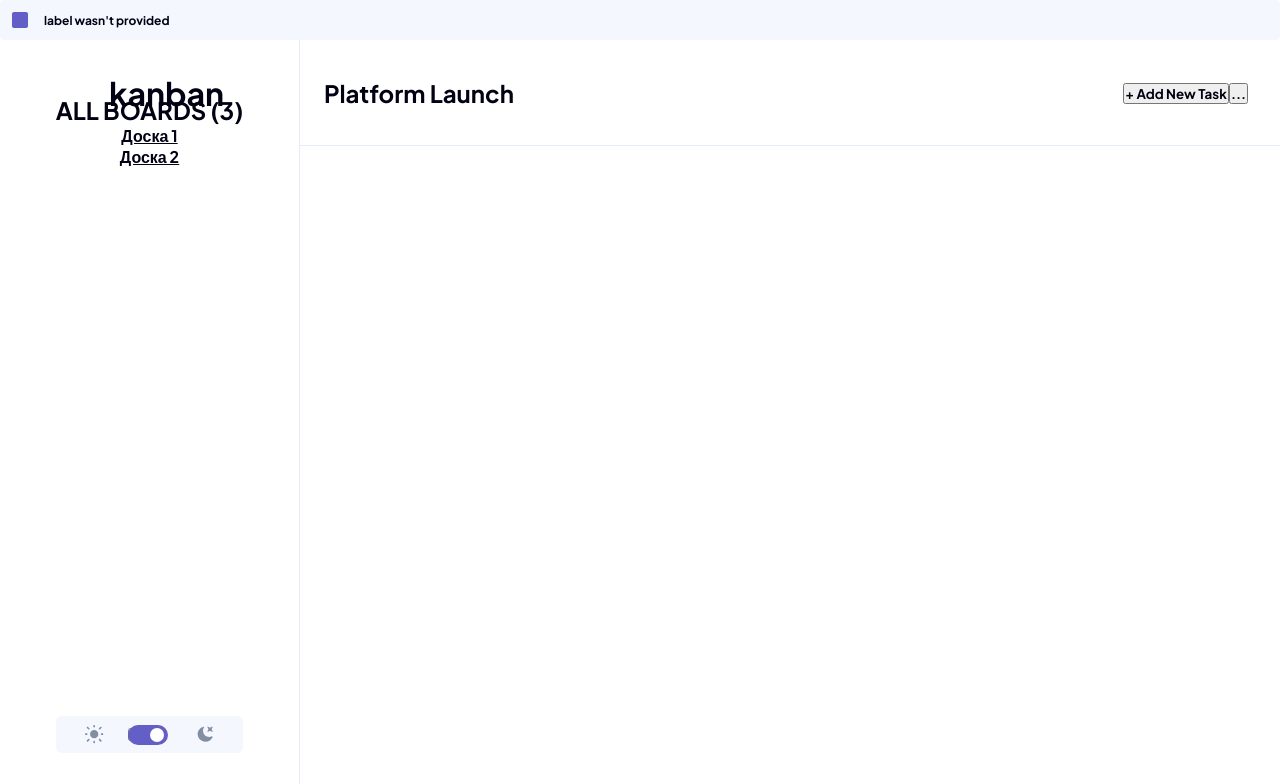
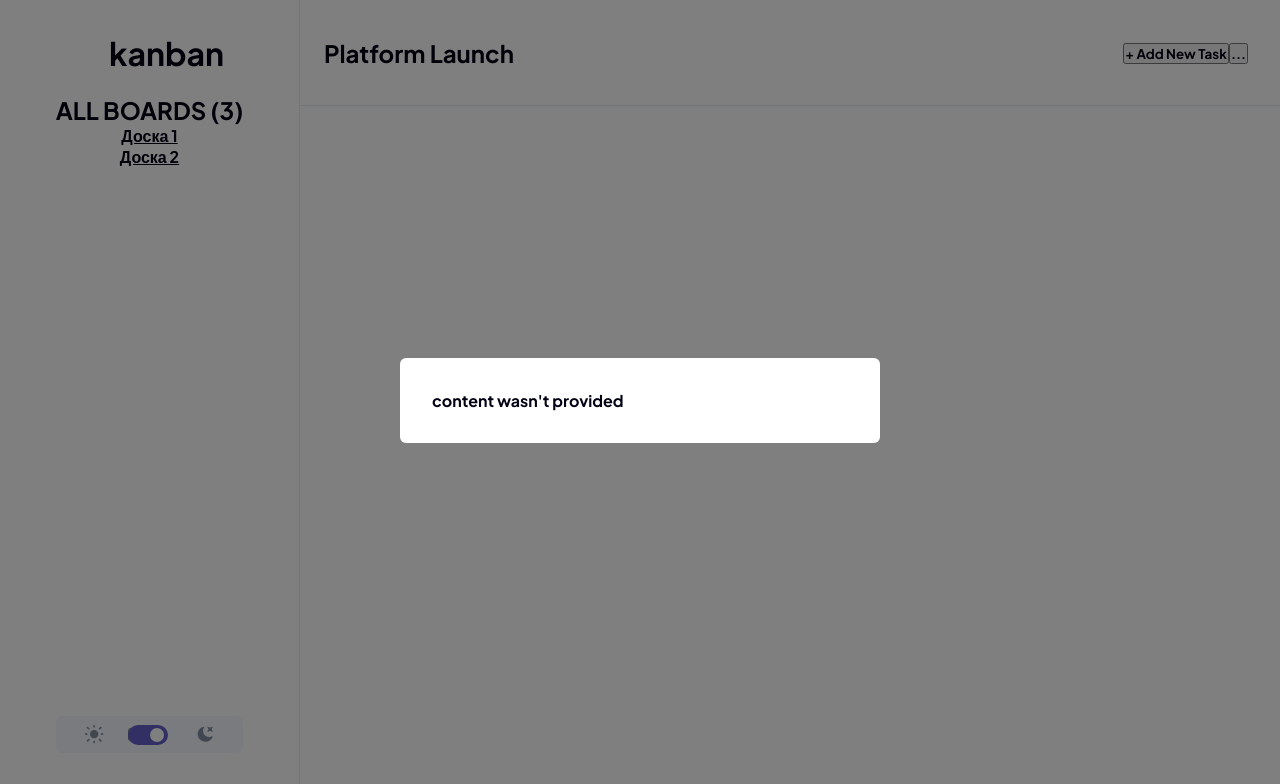
Before and after one commit to goozlo/react-kanban, a React app: page / in a window 1280 px wide. Both pictures are taken after a click on the button "+ Add New Task". Shown: the top 784 px of the page. Built offline with nearby package versions, Linux system fonts and the light colour scheme.

Commit message:
made modal

```diff
--- a/src/App.jsx
+++ b/src/App.jsx
@@ -1,15 +1,20 @@
-import { Routes, Route } from 'react-router-dom'
+import React from "react";
+import {Routes, Route} from 'react-router-dom'
+import MainPage from './components/MainPage/MainPage';
+import {Modal} from "./components/Modal";
 import './styles/@global.scss'
-import MainPage from './components/MainPage/MainPage';
-import {Checkbox} from "./components/Checkbox";
 
-const App = () => (
+const App = () => {
+
+
+    return (
         <>
-        <Checkbox/>
+            <Modal/>
             <Routes>
                 <Route path="/" element={<MainPage/>}/>
             </Routes>
         </>
     )
+}
 
 export default App
--- a/src/components/Header/index.jsx
+++ b/src/components/Header/index.jsx
@@ -1,7 +1,10 @@
 import React from 'react';
+import {useDispatch} from "react-redux";
+import {showModal} from "../../store/slices/modalSlice";
 import './header.scss'
 
 const Header = () => {
+    const dispatch = useDispatch()
 
     return (
         <header className="header">
@@ -12,7 +15,7 @@ const Header = () => {
                 <h2 className='header__desk-title'>Platform Launch</h2>
 
                 <div className='header__buttons'>
-          <button className='header__new-task'>+ Add New Task</button>
+                    <button className='header__new-task' onClick={() => dispatch(showModal())}>+ Add New Task</button>
                     <button className='header__board-settings'>...</button>
                 </div>
             </div>
--- /dev/null
+++ b/src/components/Modal/Modal.scss
@@ -0,0 +1,40 @@
+@import "../../styles/@variables";
+@import "../../styles/@mixins";
+
+.modal {
+  position: fixed;
+  //todo убрать когда поифкшу другой компонент
+  z-index: 10;
+  top: 0;
+  left: 0;
+  display: flex;
+  justify-content: center;
+  align-items: center;
+  height: 100vh;
+  width: 100vw;
+  background: rgba(0, 0, 0, 0.5);
+
+  opacity: 0;
+  pointer-events: none;
+  @include transition('opacity, background');
+
+  &.active {
+    opacity: 1;
+    pointer-events: all;
+  }
+}
+
+.modal__frame {
+  width: 480px;
+  padding: 32px;
+  border-radius: 6px;
+  background: $white;
+  word-wrap: break-word;
+
+  transform: scale(.5);
+  @include transition(transform);
+
+  &.active {
+    transform: scale(1);
+  }
+}
--- /dev/null
+++ b/src/components/Modal/index.jsx
@@ -0,0 +1,22 @@
+import React from "react";
+import './Modal.scss'
+import {useSelector, useDispatch} from "react-redux";
+import {showModal} from "../../store/slices/modalSlice";
+
+export const Modal = ({children = 'content wasn\'t provided'}) => {
+    const dispatch = useDispatch()
+    const {isVisible} = useSelector(state => state?.modal)
+
+    return (
+        <div className={`modal ${isVisible && 'active'}`}
+             onClick={() => dispatch(showModal())}
+        >
+            <div
+                className={`modal__frame ${isVisible && 'active'}`}
+                onClick={e => e.stopPropagation()}
+            >
+                {children}
+            </div>
+        </div>
+    )
+}
--- a/src/store/index.jsx
+++ b/src/store/index.jsx
@@ -1,9 +1,11 @@
 import {configureStore} from '@reduxjs/toolkit'
 import modeReducer from './slices/modeSlice'
+import modalReducer from './slices/modalSlice'
 
 const store = configureStore({
   reducer: {
-    mode: modeReducer
+    mode: modeReducer,
+    modal: modalReducer
   }
 })
 
--- /dev/null
+++ b/src/store/slices/modalSlice.js
@@ -0,0 +1,21 @@
+import {createSlice} from '@reduxjs/toolkit';
+
+const initialState = {
+    isVisible: false
+};
+
+export const modalSlice = createSlice({
+    /* eslint-disable no-param-reassign */
+    name: 'modal',
+    initialState,
+    reducers: {
+        showModal: (state) => {
+            state.isVisible = !state.isVisible;
+        },
+    },
+    /* eslint-enable no-param-reassign */
+});
+
+export const {showModal} = modalSlice.actions;
+
+export default modalSlice.reducer;
--- a/src/styles/@mixins.scss
+++ b/src/styles/@mixins.scss
@@ -34,3 +34,9 @@
   font-size: 12px;
   line-height: 15px;
 }
+
+@mixin transition($property) {
+  transition-property: $property;
+  transition-duration: .4s;
+  transition-timing-function: linear;
+}
```
Lines whose indentation alone changed are shown as unchanged.
